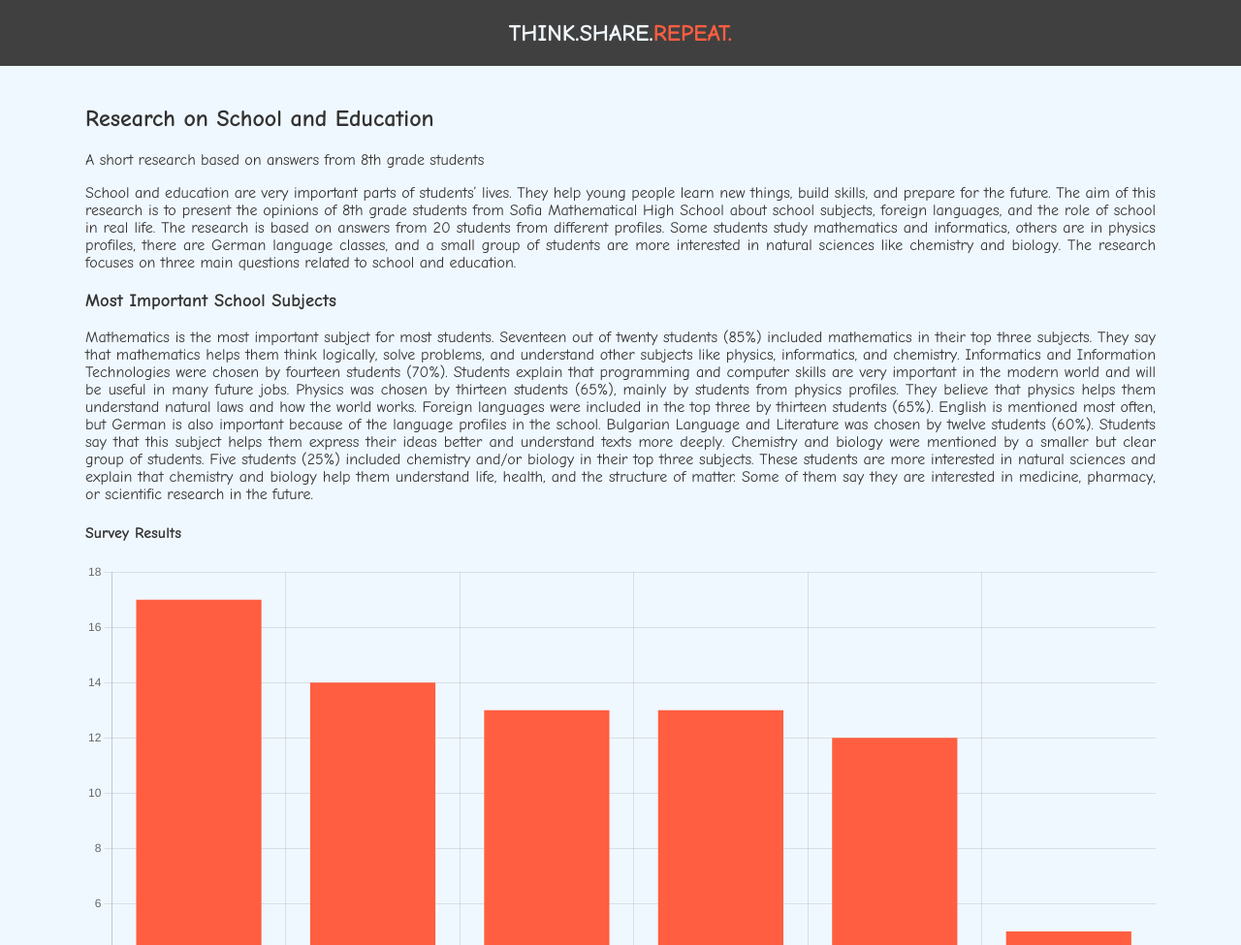
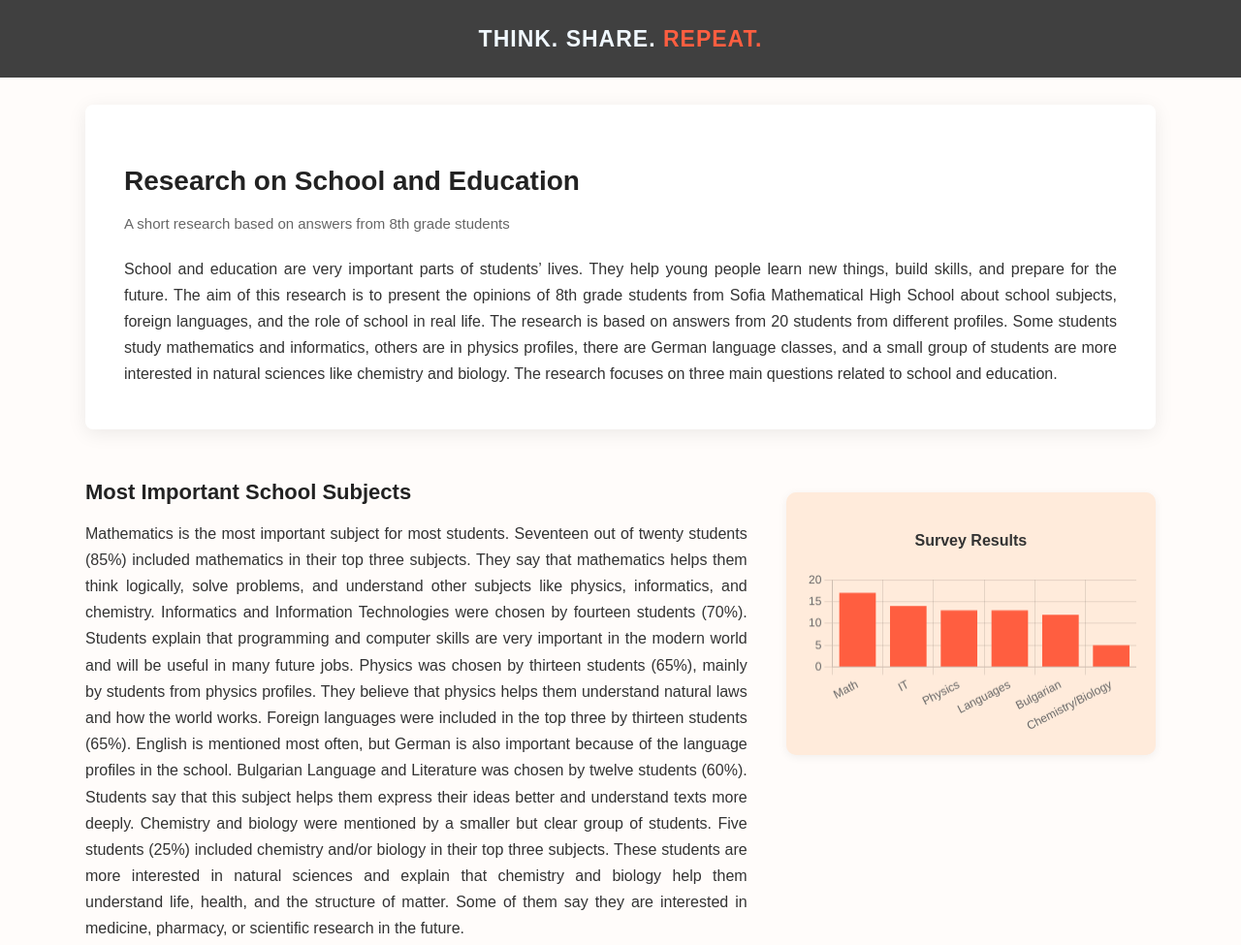
Before and after one commit to danailgatev/english-project, a plain HTML site: page index.html in a window 1280 px wide. Shown: the top 975 px of the page at 97% size. Drawn offline with nearby package versions, Linux system fonts and the light colour scheme.

Commit message:
styles_english.css

```diff
--- a/styles_english.css
+++ b/styles_english.css
@@ -5,23 +5,19 @@ header {
 	justify-content: center;
 	background-color: #404040;
 	color: #f0f8ff;
-	padding: 20px 0;
 	width: 100%;
+	height: 80px;
 	top: 0;
-	left: 50%;
-	transform: translateX(-50%);
+	left: 0;
+	z-index: 1000;
 }
 
 body {
-	font-family: "Comic Sans ms", sans-serif;
-	background-color: #f0f8ff;
+	font-family: Arial, Helvetica, sans-serif;
+	background-color: #fffcfa;
 	color: #333;
 	text-align: justify;
 	padding: 80px;
-}
-body.home-page {
-	padding-right: 200px;
-	padding-left: 220px;
 }
 
 .logo-container {
@@ -30,10 +26,8 @@ body.home-page {
 	gap: 4px;
 }
 .text-logo {
-	font-weight: bold;
-	font-size: 24px;
-	margin: 0;
-	display: flex;
+	font-size: 23px;
+	letter-spacing: 1px;
 }
 .text-logo span:hover {
 	filter: brightness(1.4);
@@ -43,3 +37,62 @@ body.home-page {
 .orange {
 	color: #ff5e40;
 }
+
+.content {
+	display: flex;
+	justify-content: center;
+}
+.blog-post {
+	max-width: 1300px;
+	background-color: #ffffff;
+	padding: 40px;
+	margin-top: 20px;
+	border-radius: 8px;
+	box-shadow: 0 4px 20px rgba(0, 0, 0, 0.08);
+}
+.blog-post section {
+	margin-top: 30px;
+}
+
+h2 {
+	color: #222;
+	font-size: 28px;
+	margin-bottom: 0;
+}
+h3 {
+	color: #222;
+	font-size: 22px;
+	margin-bottom: 15px;
+}
+p {
+	line-height: 1.7;
+	margin-bottom: 3px;
+}
+
+.section-with-chart {
+	display: flex;
+	gap: 40px;
+	margin-top: 30px;
+	align-items: flex-start;
+	flex-wrap: wrap;
+}
+.section-with-chart .text {
+	flex: 2;
+}
+.chart-card {
+	display: flex;
+	flex-direction: column;
+	align-items: center;
+	justify-content: center;
+	flex: 1;
+	background-color: #ffebdb;
+	padding: 20px;
+	margin-top: 35px;
+	border-radius: 10px;
+	box-shadow: 0 2px 10px rgba(0, 0, 0, 0.06);
+}
+.subtitle {
+	color: #666;
+	font-size: 15px;
+	margin-bottom: 20px;
+}
```
